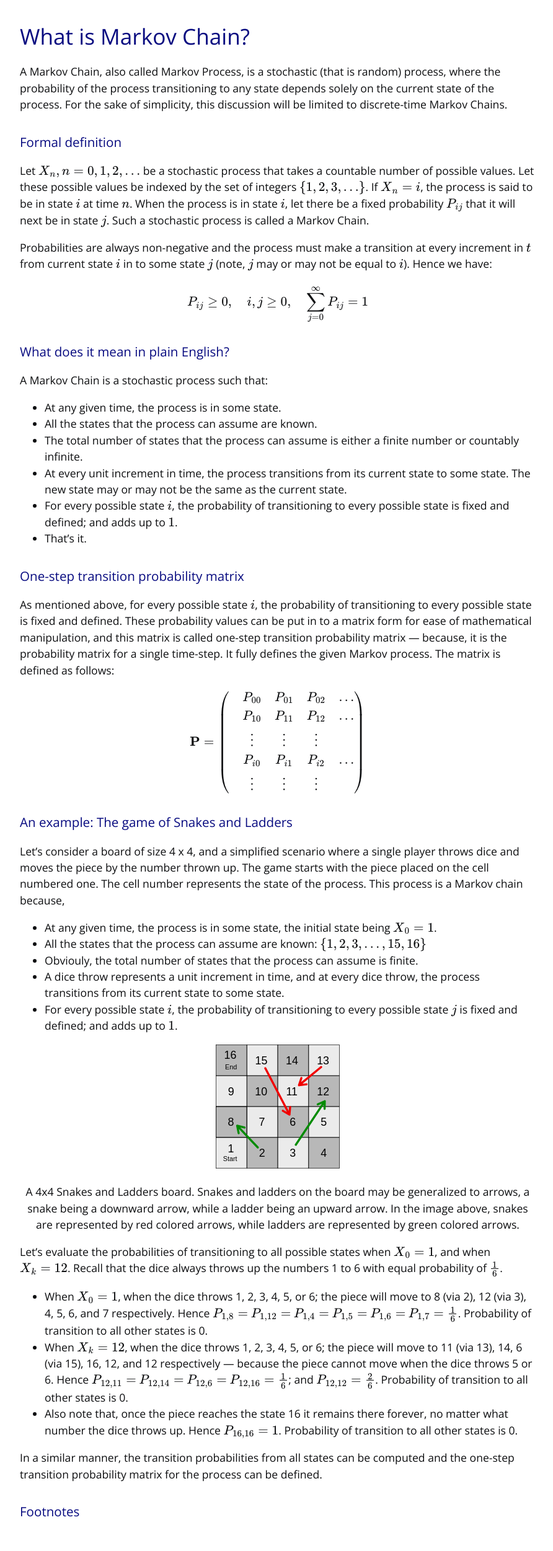
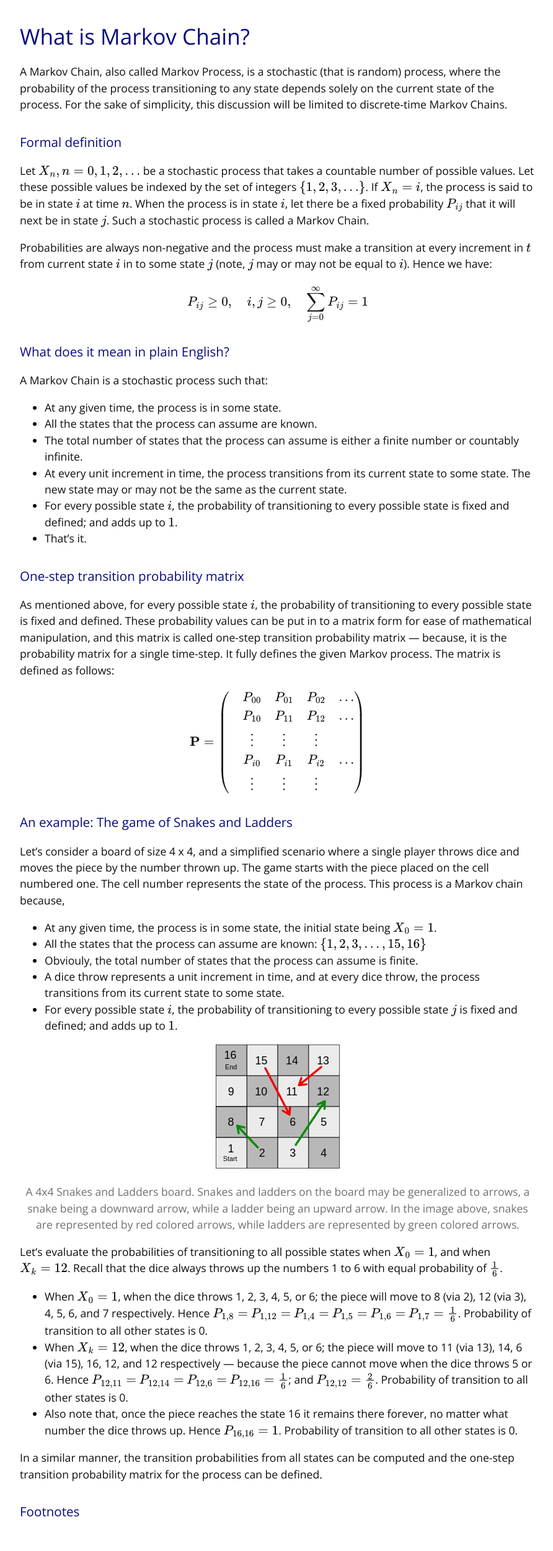
Before and after one commit to vinitjoglekar/playground, a Jekyll site: the page built from _pages/markov_chains.md, in a window 1280 px wide. Shown: the whole page at 62% size, without its empty margins (192-1084 px from the left). Built offline with Jekyll 4.4.1, drawn with Linux system fonts in a browser that asks for light colours.

Commit message:
Update markov_chains.md

```diff
--- a/_pages/markov_chains.md
+++ b/_pages/markov_chains.md
@@ -52,7 +52,7 @@ Let's consider a board of size 4 x 4, and a simplified scenario where a single p
  <p>
   <img src="https://raw.githubusercontent.com/vinitjoglekar/playground/main/assets/svg/Snake-Ladder.svg" alt="A 4x4 Snakes and Ladders board" width="200">
   <br/>
-  <div class="grey">A 4x4 Snakes and Ladders board. Snakes and ladders on the board may be generalized to arrows, a snake being a downward arrow, while a ladder being an upward arrow. In the image above, snakes are represented by red colored arrows, while ladders are represented by green colored arrows. </div>
+  <div class="synopsis">A 4x4 Snakes and Ladders board. Snakes and ladders on the board may be generalized to arrows, a snake being a downward arrow, while a ladder being an upward arrow. In the image above, snakes are represented by red colored arrows, while ladders are represented by green colored arrows. </div>
  </p>
 </div>
 
```
